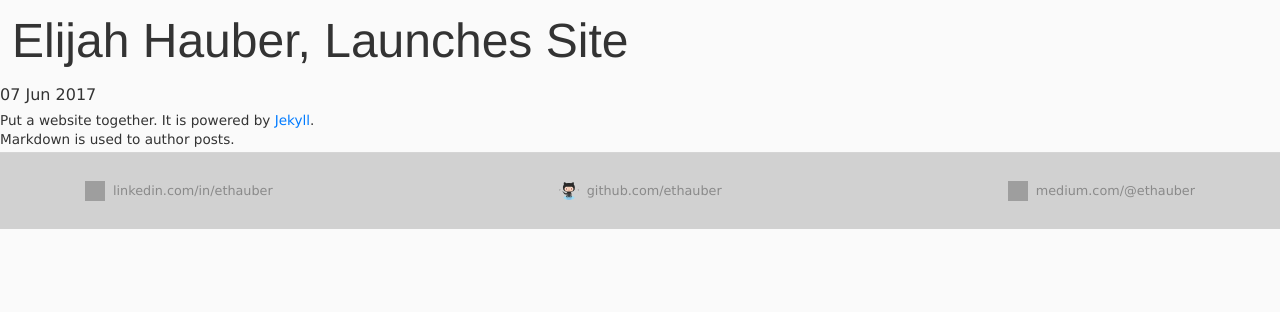
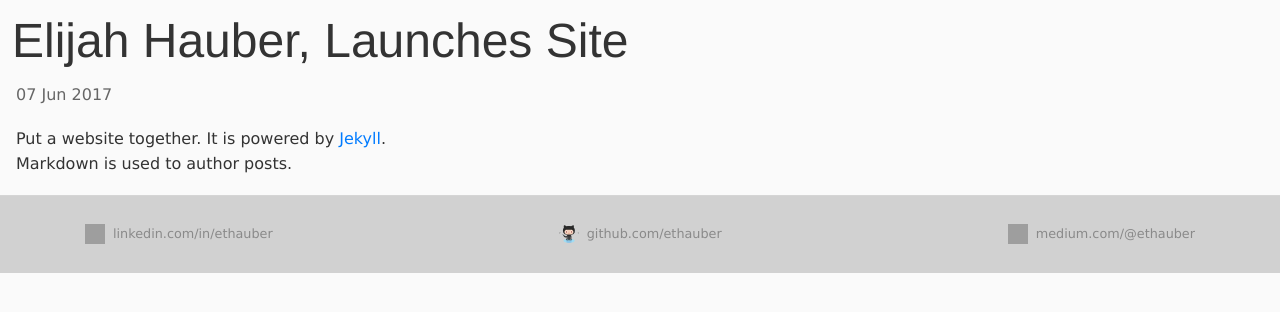
Before and after one commit to ethauber/ethauber.github.io, a Jekyll site: the page built from _posts/2017-06-07-Elijah-Hauber-site-launched.md, in a window 1280 px wide. Shown: the top 312 px of the page. Built offline with Jekyll 4.4.1, drawn with Linux system fonts in a browser that asks for light colours; grey boxes are pictures that could not be loaded.

Commit message:
Fix layout for blog posts

```diff
--- a/_layouts/post.html
+++ b/_layouts/post.html
@@ -1,9 +1,10 @@
 ---
 layout: default
+classes: post-page
 ---
 <h1>{{ page.title }}</h1>
-<p class="meta">{{ page.date | date_to_string }}</p>
+<p class="post-meta">{{ page.date | date_to_string }}</p>
 
-<div class="post">
+<div class="post" markdown="1">
   {{ content }}
 </div>
--- a/css/main.css
+++ b/css/main.css
@@ -115,9 +115,16 @@ h3, h4, h5 {
 }
 
 p {
-    line-height: 1.4em;
+    /* line-height: 1.4em; */
     color: #333;
     margin: 0.15rem 0;
+}
+
+/* Landing page type scale (scoped so posts are unaffected) */
+.landing-page p,
+.landing-page li,
+.landing-page blockquote {
+    line-height: 1.4rem;
 }
 
 /* Layout */
@@ -232,10 +239,39 @@ footer {
 }
 
 /* Post styles */
-.post p a, .post p {
-    text-align: left;
-    font-size: 0.85rem;
+.post-meta {
+    color: #666;
+    margin: 0 1rem;
 }
+
+.post {
+    margin: 1rem;
+}
+
+.post h1 {
+    margin-bottom: .25rem;
+}
+
+/* Explicit smaller post type scale (wins by cascade order) */
+/* .post p a, .post p {
+    animation-duration: 0s;
+} */
+.post li {
+    font-size: 0.95rem;
+}
+.post blockquote {
+    font-size: 0.95rem;
+}
+
+.post blockquote, blockquote {
+  margin: 1rem 1.25rem;
+  padding: .75rem 1rem;
+  border-left: 4px solid #ddd;
+  background: #fff;
+  color: #555;
+  font-style: italic;        /* optional */
+}
+.post blockquote > :last-child { margin-bottom: 0; }  /* tidy inner p spacing */
 
 /* Responsive design */
 @media (max-width: 768px) {
```
